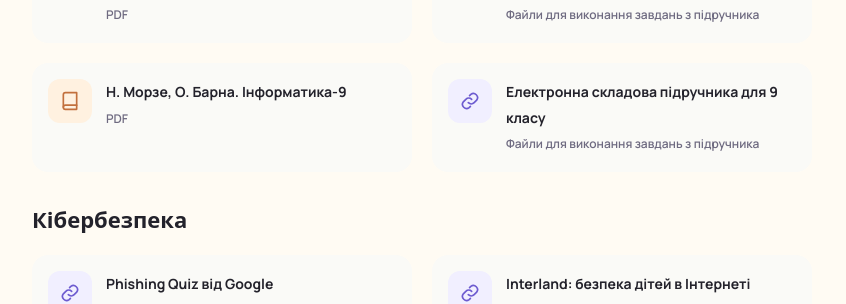
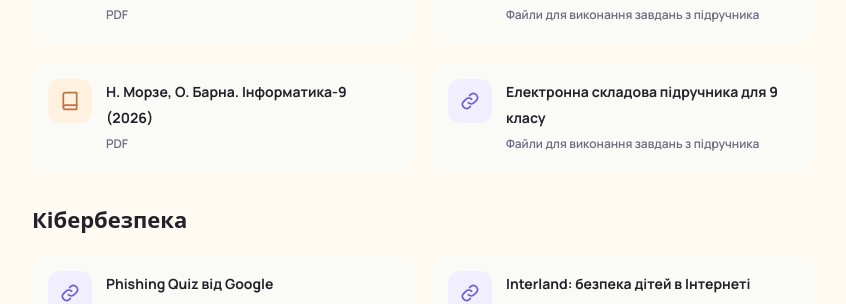
Before and after one commit to dpovod/python-tkinter-examples, a Jekyll site: the page built from docs/resources.html, in a window 1280 px wide. Shown: the part 595-899 px from the top of the page, without its empty margins (32-878 px from the left). Built offline with Jekyll 4.4.1, drawn with Linux system fonts in a browser that asks for light colours.

Commit message:
Set grade 9 textbook year: 2026
Co-Authored-By: Claude Opus 5.5 <noreply@anthropic.com>

```diff
--- a/docs/_data/resources.yml
+++ b/docs/_data/resources.yml
@@ -39,7 +39,7 @@
   grades: [8]
 
 - id: textbook-9
-  title: "Н. Морзе, О. Барна. Інформатика-9"
+  title: "Н. Морзе, О. Барна. Інформатика-9 (2026)"
   type: book
   group: textbooks
   url: "https://drive.google.com/file/d/1y7f12wMI9HT6IWfNfdzCXFOuWpHQyPNG/view"
```
